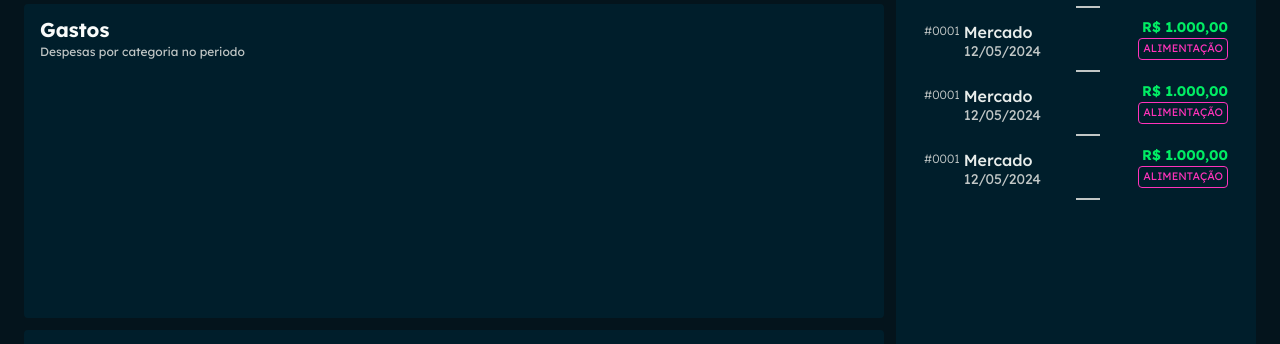
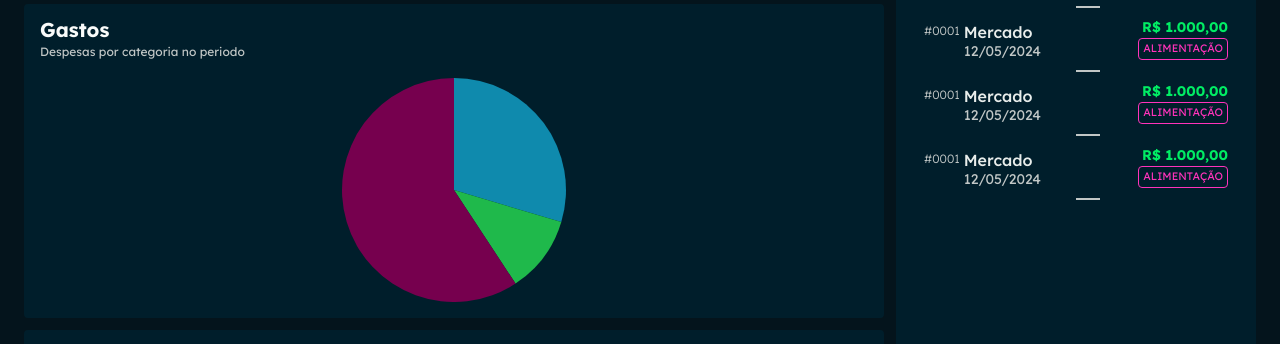
Before and after one commit to Wellingtonalves33/Devbills-front-end, a React (Vite) app: page / in a window 1280 px wide. Shown: the part 258-602 px from the top of the page. Built offline with nearby package versions, Linux system fonts and the light colour scheme.

Commit message:
criaçao do grafico

```diff
--- a/package.json
+++ b/package.json
@@ -12,6 +12,7 @@
     "preview": "vite preview"
   },
   "dependencies": {
+    "@nivo/pie": "^0.88.0",
     "@phosphor-icons/react": "^2.1.7",
     "@radix-ui/react-dialog": "^1.1.6",
     "@react-input/mask": "^2.0.4",
--- /dev/null
+++ b/src/components/categories-pie-chart/index.tsx
@@ -0,0 +1,87 @@
+import { ResponsivePie } from '@nivo/pie';
+import { useMemo } from 'react';
+import { theme } from '../../styles/theme';
+
+const apiData = [
+  {
+    _id: '1',
+    title: 'Alimentação',
+    amount: 4000,
+    color: '#0f8aad',
+  },
+  {
+    _id: '2',
+    title: 'Compras',
+    amount: 1500,
+    color: '#1fb94b',
+  },
+  {
+    _id: '4',
+    title: 'Agua e luz',
+    amount: 8000,
+    color: '#76004e',
+  },
+];
+
+type ChartData = {
+  id: string;
+  label: string;
+  externalId: string;
+  value: number;
+  color: string;
+};
+
+export function CategoriesPieChart() {
+  const data = useMemo<ChartData[]>(() => {
+    const chartData: ChartData[] = apiData.map((item) => ({
+      id: item._id,
+      label: item.title,
+      externalId: item._id,
+      value: item.amount,
+      color: item.color,
+    }));
+    return chartData;
+  }, []);
+
+  return (
+    <ResponsivePie
+      data={data}
+      enableArcLabels={false}
+      enableArcLinkLabels={false}
+      colors={({ data }) => data.color}
+      margin={{ top: 8 }}
+      theme={{
+          text:{
+            fontFamily: 'Lexend',
+            fontSize: 10,
+          },
+          tooltip: {
+            container: {
+              background: theme.colors.black,
+              padding: 16,
+              color: theme.colors.white,
+              fontFamily: 'Lexend',
+              fontSize: 12,
+              borderRadius: 4,
+            },
+          }
+      }}
+      legends={[
+        {
+          anchor:'top',
+          direction: 'row',
+          justify: false,
+          translateX: 0,
+          translateY: -28,
+          itemWidth: 120,
+          itemHeight: 16,
+          itemTextColor: theme.colors.neutral,
+          itemDirection: 'left-to-right',
+          itemOpacity: 1,
+          symbolSize: 18,
+          symbolShape: 'circle',
+        }
+      ]}
+    />
+  );
+}
--- a/src/screens/home/index.tsx
+++ b/src/screens/home/index.tsx
@@ -1,6 +1,7 @@
 import { InputMask } from '@react-input/mask';
 import { ButtonIcon } from '../../components/button-icon';
 import { Card } from '../../components/card';
+import { CategoriesPieChart } from '../../components/categories-pie-chart';
 import { CreateCategoryDialog } from '../../components/create-category-dialog';
 import { CreateTransactionDialog } from '../../components/create-transaction-dialog';
 import { Input } from '../../components/input';
@@ -69,7 +70,9 @@
                 subtitle="Despesas por categoria no periodo"
               />
             </header>
-            <ChartContent> </ChartContent>
+            <ChartContent>
+              <CategoriesPieChart />
+            </ChartContent>
           </ChartContainer>
 
           <ChartContainer>
```
Also changed, not shown: 1 other file (tests, documents, lock files or other folders).
